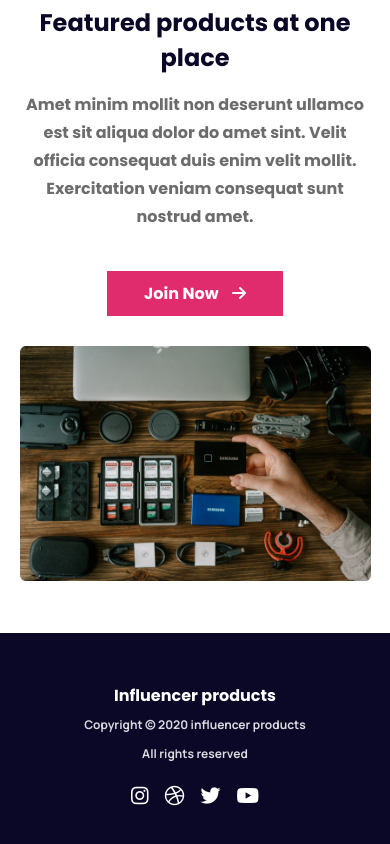
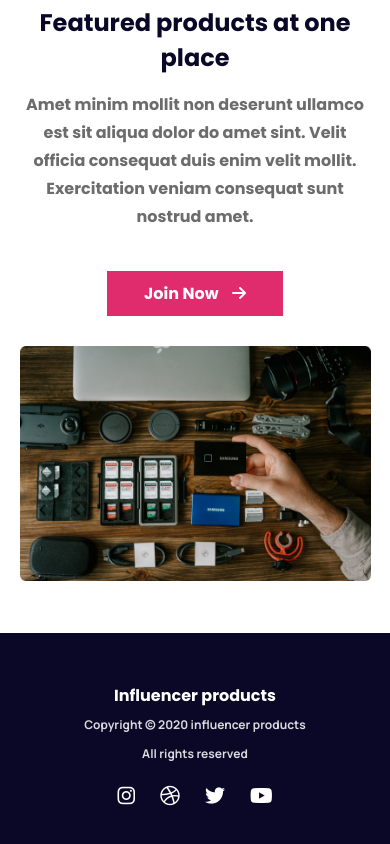
Before and after one commit to smjaberjawad/influencers-gear, a plain HTML site: page index.html in a window 390 px wide. Shown: the part 5734-6578 px from the top of the page. Drawn offline with Linux system fonts and the light colour scheme.

```diff
--- a/css/style.css
+++ b/css/style.css
@@ -346,7 +346,7 @@ nav>ul>li>i {
 #footer .social_links {
     margin-top: 2rem;
     display: flex;
-    gap: 1.6rem;
+    gap: 2.5rem;
 }
 
 #footer .social_links>i {
```
